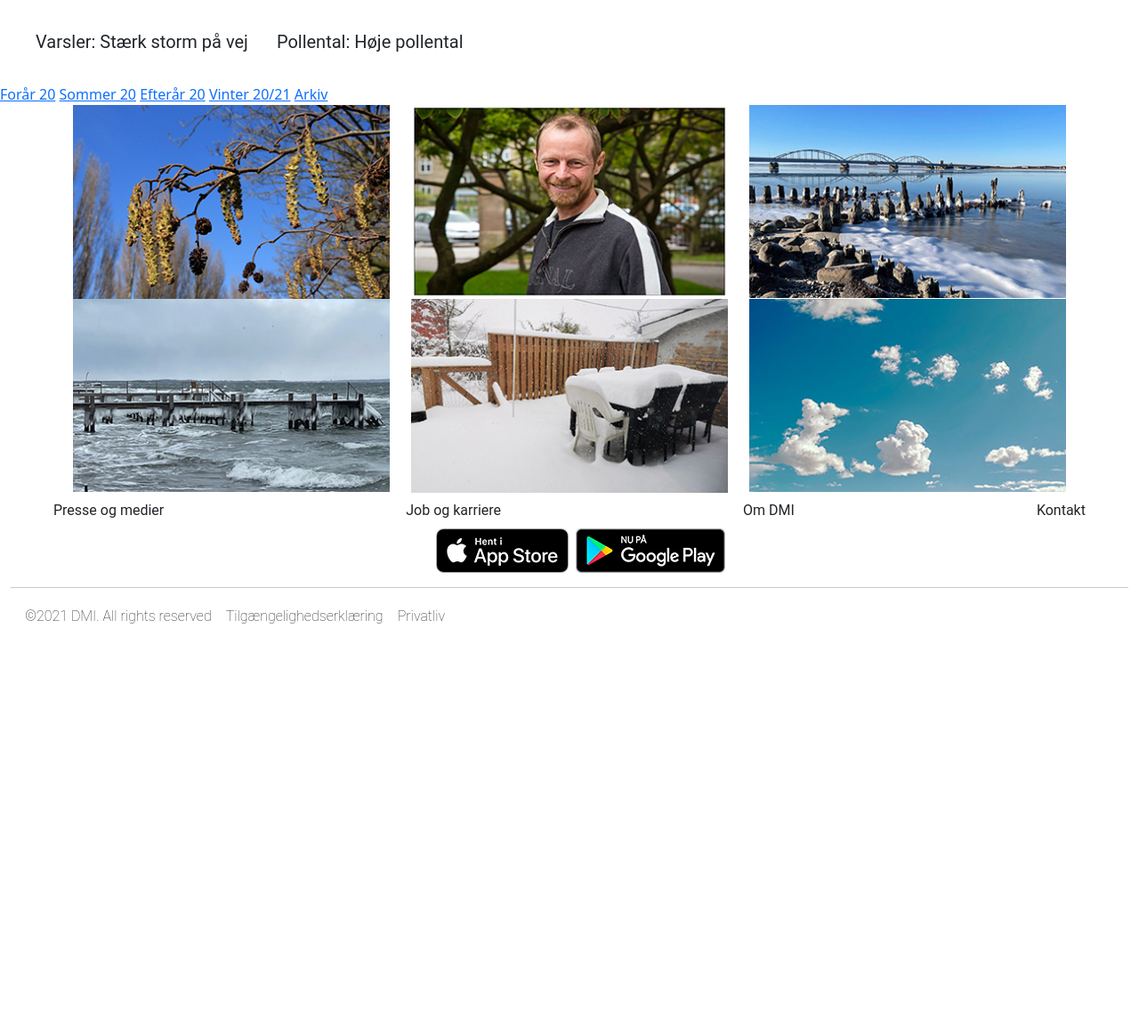
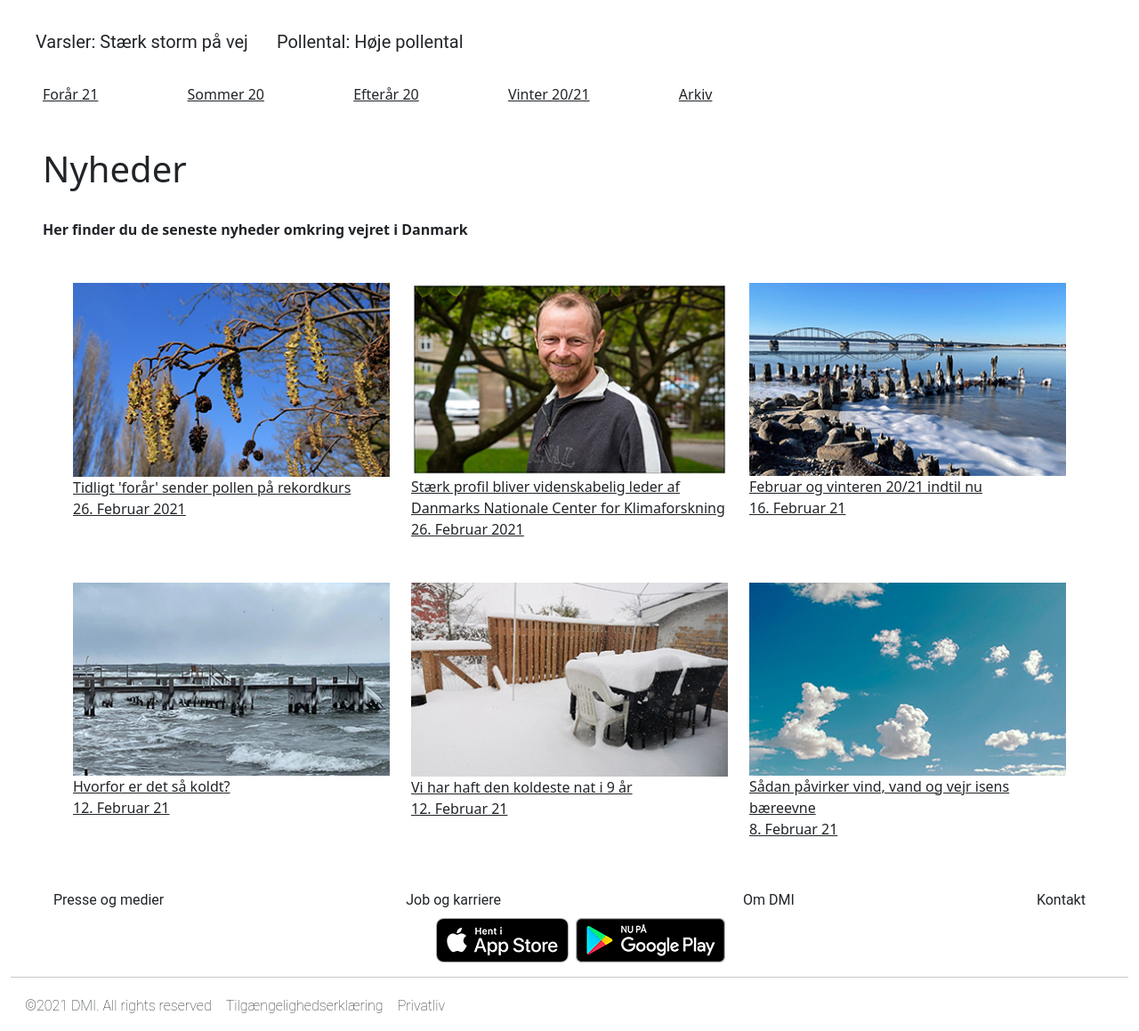
Before and after one commit to NicklasNorgaard/dmiredesign, a PHP site: page /nyheder.php in a window 1280 px wide. Shown: the part 106-1265 px from the top of the page at 89% size. Before the commit the page ends 807 px from the top, so only its background shows below. Run offline with PHP 8.4, Linux system fonts and the light colour scheme; style sheets or scripts are compiled from the project's sources; some libraries are stand-ins or nearby versions.

Commit message:
Jeg har lavet nyhedssiden færdig

```diff
--- a/nyheder.php
+++ b/nyheder.php
@@ -10,7 +10,7 @@
     <meta charset="utf-8">
 
     <!-- Titel som ses oppe i browserens tab mv. -->
-    <title>Sigende titel</title>
+    <title>Nyheder</title>
 
     <!-- Metatags der fortæller at søgemaskiner er velkomne, hvem der udgiver siden og copyright information -->
     <meta name="robots" content="All">
@@ -26,37 +26,46 @@
 </head>
 
 <!-- i <body> har man alt indhold på siden som brugeren kan se -->
-<body>
+<body class="bg-baggrund">
+
 
 <?php include "includes/menu.php"; ?>
 
 <div class="link-danger">
-    <a href="nyheder.php" target="_blank">Forår 20</a>
-<a href="nyheder.php" target="_blank">Sommer 20</a>
-    <a href="nyheder.php" target="_blank">Efterår 20</a>
-    <a href="nyheder.php" target="_blank">Vinter 20/21</a>
-    <a href="nyheder.php" target="_blank">Arkiv</a>
+    <a href="nyheder.php" target="_blank" class="mx-5 link-dark">Forår 21</a>
+<a href="nyheder.php" target="_blank" class="mx-5 link-dark">Sommer 20</a>
+    <a href="nyheder.php" target="_blank" class="mx-5 link-dark">Efterår 20</a>
+    <a href="nyheder.php" target="_blank" class="mx-5 link-dark">Vinter 20/21</a>
+    <a href="nyheder.php" target="_blank" class="mx-5 link-dark">Arkiv</a>
 </div>
 
-<div class="container bg-baggrund">
+<h1 class="mt-5 ms-5">Nyheder</h1><br>
+<strong class="ms-5">Her finder du de seneste nyheder omkring vejret i Danmark</strong>
+<div class="container">
     <div class="row row-cols-3">
-        <div class="col">
+        <div class="col mt-5">
             <img src="images/billede 1 nyheder.png">
+            <a href="nyheder.php" target="_blank" class="link-dark">Tidligt 'forår' sender pollen på rekordkurs<br>26. Februar 2021</a>
         </div>
-        <div class="col">
+        <div class="col mt-5">
             <img src="images/Billede 2 nyheder.jpg">
+            <a href="nyheder.php" target="_blank" class="link-dark">Stærk profil bliver videnskabelig leder af Danmarks Nationale Center for Klimaforskning<br>26. Februar 2021</a>
         </div>
-        <div class="col">
+        <div class="col mt-5">
             <img src="images/billede 3 nyheder.jpg">
+            <a href="nyheder.php" target="_blank" class="link-dark">Februar og vinteren 20/21 indtil nu<br>16. Februar 21</a>
         </div>
-        <div class="col">
+        <div class="col mt-5 mb-5">
             <img src="images/Billede 4 nyheder.jpg">
+            <a href="nyheder.php" target="_blank" class="link-dark">Hvorfor er det så koldt?<br>12. Februar 21</a>
         </div>
-        <div class="col">
+        <div class="col mt-5 mb-5">
             <img src="images/billede 5 nyheder.jpg">
+            <a href="nyheder.php" target="_blank" class="link-dark">Vi har haft den koldeste nat i 9 år<br>12. Februar 21</a>
         </div>
-        <div class="col-xl">
+        <div class="col mt-5 mb-5">
             <img src="images/billede 6 nyheder.jpg">
+            <a href="nyheder.php" target="_blank" class="link-dark">Sådan påvirker vind, vand og vejr isens bæreevne<br>8. Februar 21</a>
         </div>
     </div>
 </div>
```
